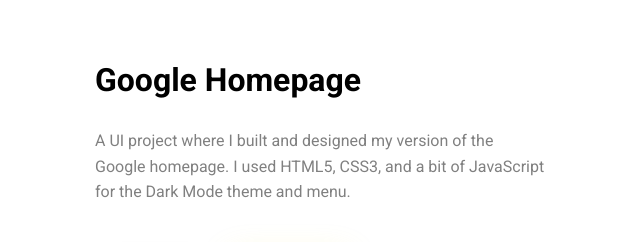
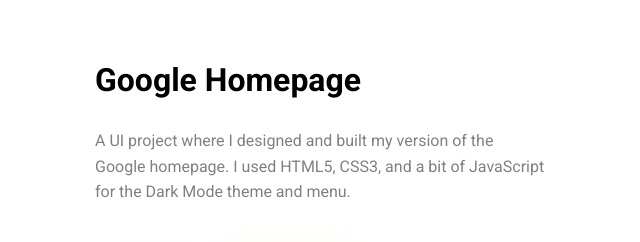
Before and after one commit to robertruse/portfolio-website-v2, a plain HTML site: page index.html in a window 1280 px wide. Shown: the part 3280-3522 px from the top of the page, 631-1271 px from the left. Drawn offline with Linux system fonts and the light colour scheme.

Commit message:
Modify project info

```diff
--- a/index.html
+++ b/index.html
@@ -237,7 +237,7 @@
             <div class="container-text">
               <h3>Google Homepage</h3>
               <p>
-                A UI project where I built and designed my version of the Google
+                A UI project where I designed and built my version of the Google
                 homepage. I used HTML5, CSS3, and a bit of JavaScript for the
                 Dark Mode theme and menu.
               </p>
```
